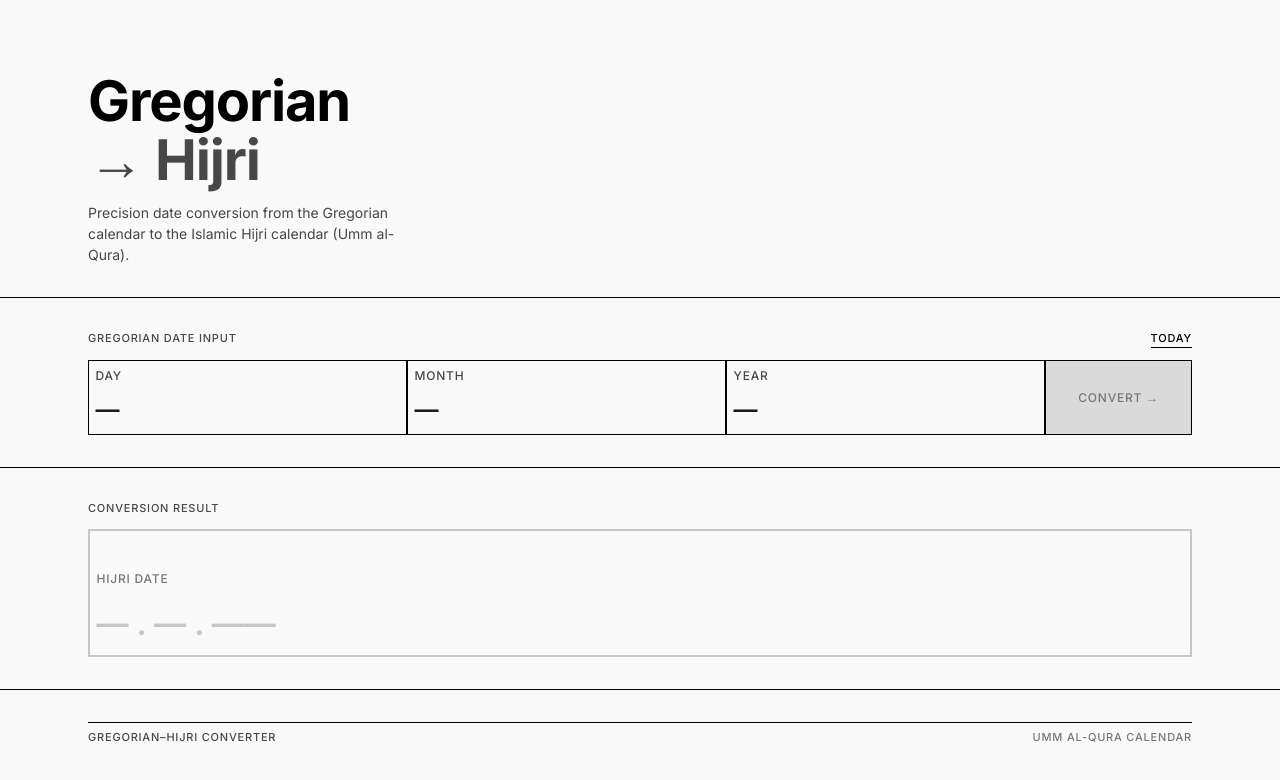
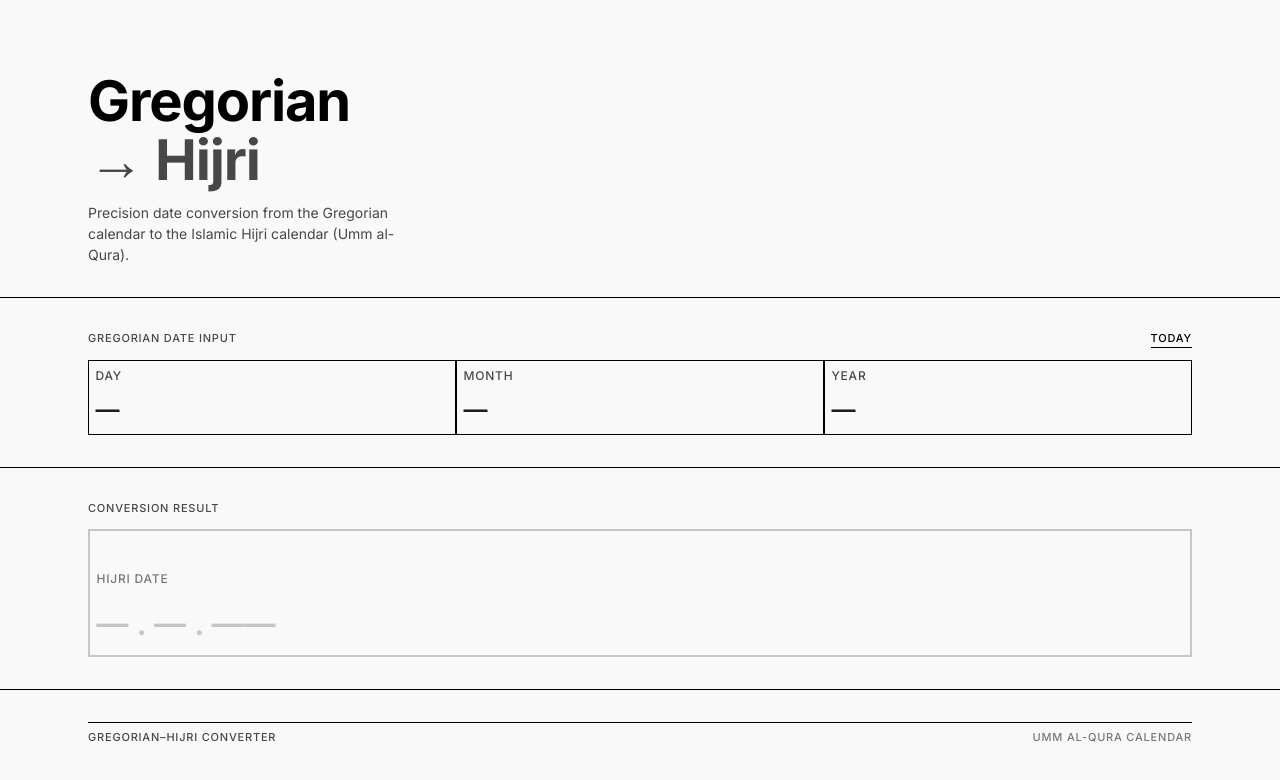
Before and after one commit to AliAsgerTalib-AI/gregorian-hijri-date-convertor, a React (Vite) app: page / in a window 1280 px wide. Shown: the top 780 px of the page. Built offline with nearby package versions, Linux system fonts and the light colour scheme.

Commit message:
feat: auto-convert on field change, remove convert button

```diff
--- a/src/App.jsx
+++ b/src/App.jsx
@@ -1,7 +1,6 @@
-import { useState, useMemo, useCallback } from 'react';
+import { useState, useMemo, useEffect } from 'react';
 import Header from './components/Header';
 import DateInput from './components/DateInput';
-import ConvertButton from './components/ConvertButton';
 import ResultDisplay from './components/ResultDisplay';
 import GridDivider from './components/GridDivider';
 import Footer from './components/Footer';
@@ -48,11 +47,13 @@ export default function App() {
     return opts;
   }, [month, year]);
 
-  const canConvert = day && month && year;
+  // ── Auto-convert whenever all three fields are filled ──────────────────────
+  useEffect(() => {
+    // Clear stale results whenever any field changes
+    setResult(null);
+    setError('');
 
-  const handleConvert = useCallback(() => {
-    setError('');
-    setResult(null);
+    if (!day || !month || !year) return;
 
     const d = Number(day);
     const m = Number(month);
@@ -64,38 +65,22 @@ export default function App() {
     }
 
     try {
-      const hijri = toHijri(y, m, d);
-      setResult(hijri);
+      setResult(toHijri(y, m, d));
     } catch {
       setError('Conversion failed. Please try a different date.');
     }
   }, [day, month, year]);
 
-  // Handle Enter key on any select
-  const handleKeyDown = useCallback(
-    (e) => {
-      if (e.key === 'Enter' && canConvert) {
-        handleConvert();
-      }
-    },
-    [canConvert, handleConvert]
-  );
-
-  // Set today's date
-  const handleToday = useCallback(() => {
+  // Set today's date — the useEffect above will auto-convert once state settles
+  const handleToday = () => {
     const now = new Date();
     setDay(String(now.getDate()));
     setMonth(String(now.getMonth() + 1));
     setYear(String(now.getFullYear()));
-    setResult(null);
-    setError('');
-  }, []);
+  };
 
   return (
-    <div
-      className="min-h-screen bg-surface flex flex-col px-4 sm:px-10 lg:px-[5.5rem] py-8 sm:py-12 lg:py-[4.5rem]"
-      onKeyDown={handleKeyDown}
-    >
+    <div className="min-h-screen bg-surface flex flex-col px-4 sm:px-10 lg:px-[5.5rem] py-8 sm:py-12 lg:py-[4.5rem]">
       {/* ── Header ── */}
       <Header />
 
@@ -123,10 +108,8 @@ export default function App() {
           </button>
         </div>
 
-        {/* Mobile: stack all fields + button full-width
-            Tablet: Day+Month on row 1, Year+Button on row 2
-            Desktop: all four in one row */}
-        <div className="grid grid-cols-1 sm:grid-cols-2 lg:grid-cols-[1fr_1fr_1fr_auto] gap-0">
+        {/* Three equal columns — no Convert button needed */}
+        <div className="grid grid-cols-1 sm:grid-cols-3 gap-0">
           <DateInput
             id="input-day"
             label="Day"
@@ -148,10 +131,6 @@ export default function App() {
             onChange={setYear}
             options={yearOptions}
           />
-          {/* Button spans full width on mobile, auto-width on desktop */}
-          <div className="sm:col-span-2 lg:col-span-1">
-            <ConvertButton onClick={handleConvert} disabled={!canConvert} />
-          </div>
         </div>
       </section>
 
```
